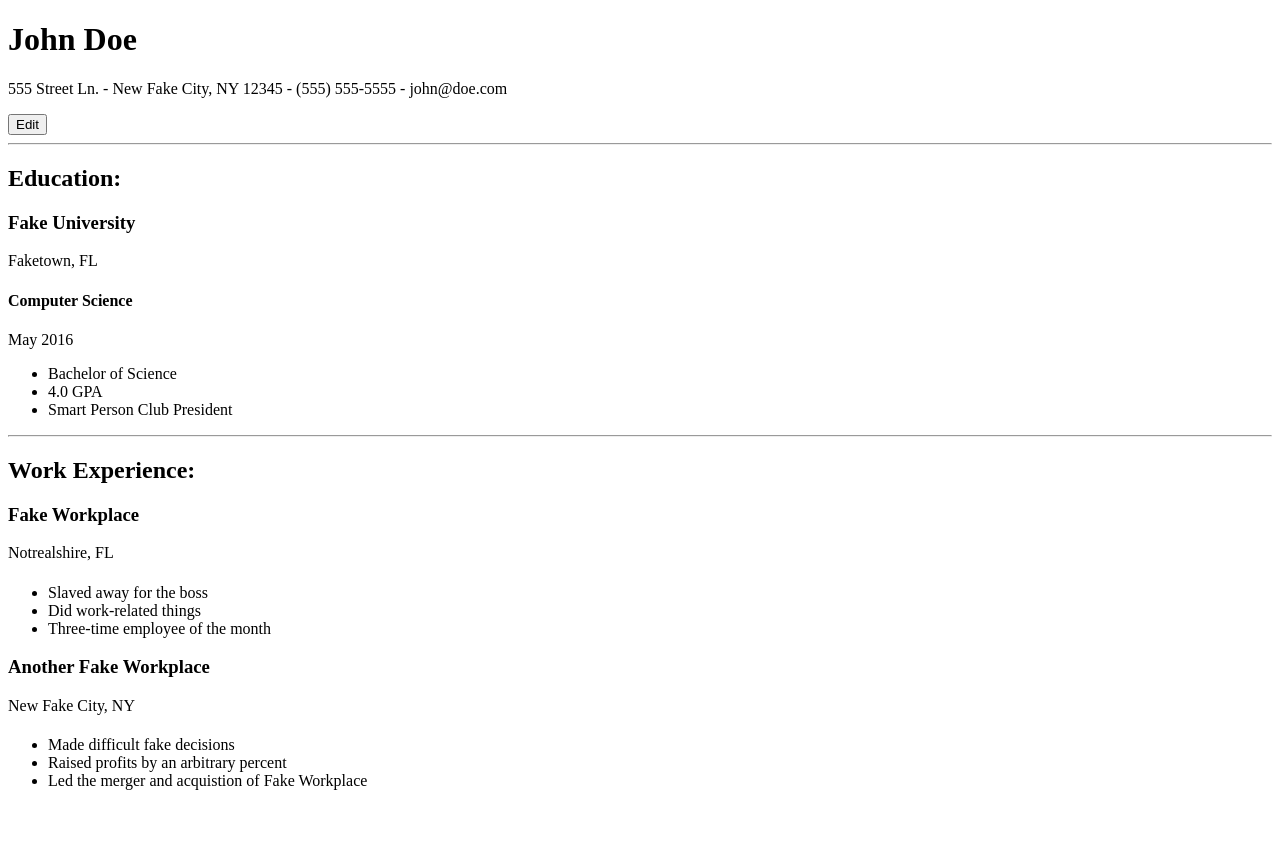
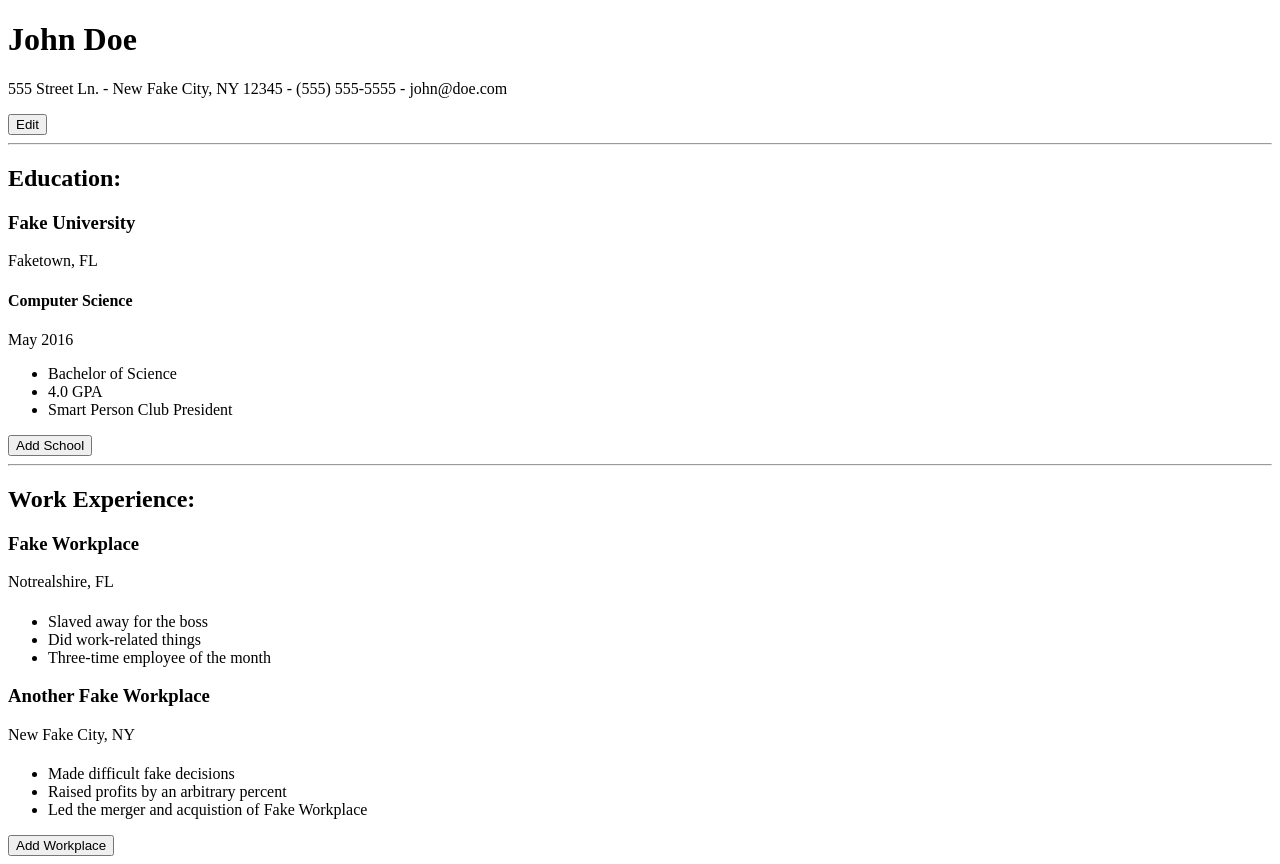
Before and after one commit to ryangholland/react-cv-app, a React (Vite) app: page / in a window 1280 px wide. Before the commit the page ends 806 px from the top, so only its background shows below. Built offline with nearby package versions, Linux system fonts and the light colour scheme.

Commit message:
Implement addSchool and addWorkplace buttons

```diff
--- a/src/components/App.jsx
+++ b/src/components/App.jsx
@@ -96,6 +96,47 @@ function App() {
     setGeneralInfo({ ...newInfo });
   };
 
+  const addSchool = () => {
+    setEducation([
+      ...education,
+      {
+        id: uuidv4(),
+        name: "New School",
+        city: "",
+        state: "",
+        study: "",
+        date: "",
+        extraInfo: [
+          {
+            id: uuidv4(),
+            text: "",
+          },
+        ],
+      },
+    ]);
+  };
+
+  const addWorkplace = () => {
+    setWorkExperience([
+      ...workExperience,
+      {
+        id: uuidv4(),
+        name: "New Workplace",
+        city: "",
+        state: "",
+        title: "",
+        startDate: "",
+        endDate: "",
+        extraInfo: [
+          {
+            id: uuidv4(),
+            text: "",
+          },
+        ],
+      },
+    ]);
+  };
+
   return (
     <>
       <GeneralInfo {...generalInfo} updateInfo={updateGeneralInfo} />
@@ -105,6 +146,7 @@ function App() {
         {education.map((school) => {
           return <Education {...school} key={school.id} />;
         })}
+        <button onClick={addSchool}>Add School</button>
       </div>
       <hr />
       <div>
@@ -112,6 +154,7 @@ function App() {
         {workExperience.map((workplace) => {
           return <Education {...workplace} key={workplace.id} />;
         })}
+        <button onClick={addWorkplace}>Add Workplace</button>
       </div>
     </>
   );
```
